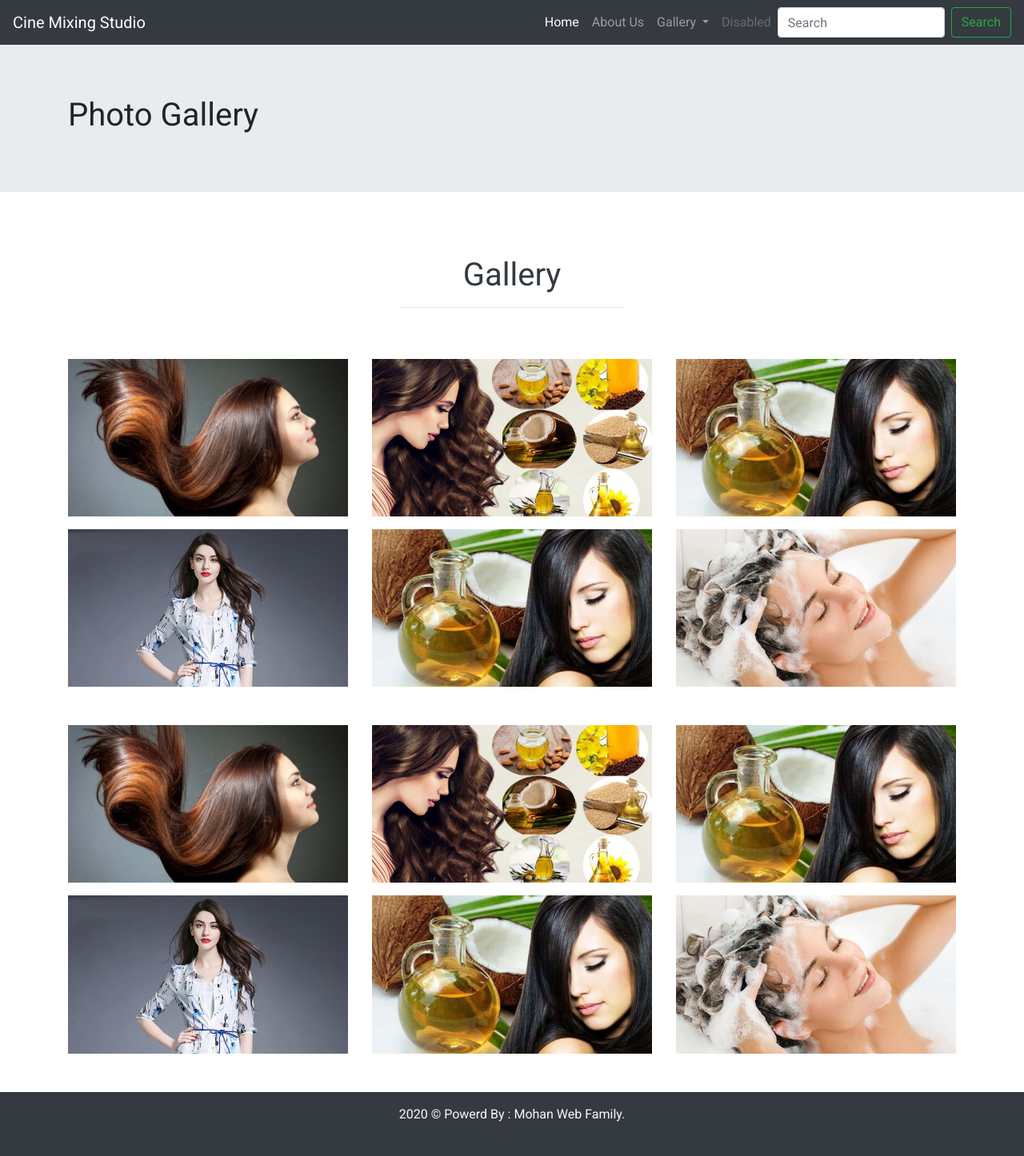
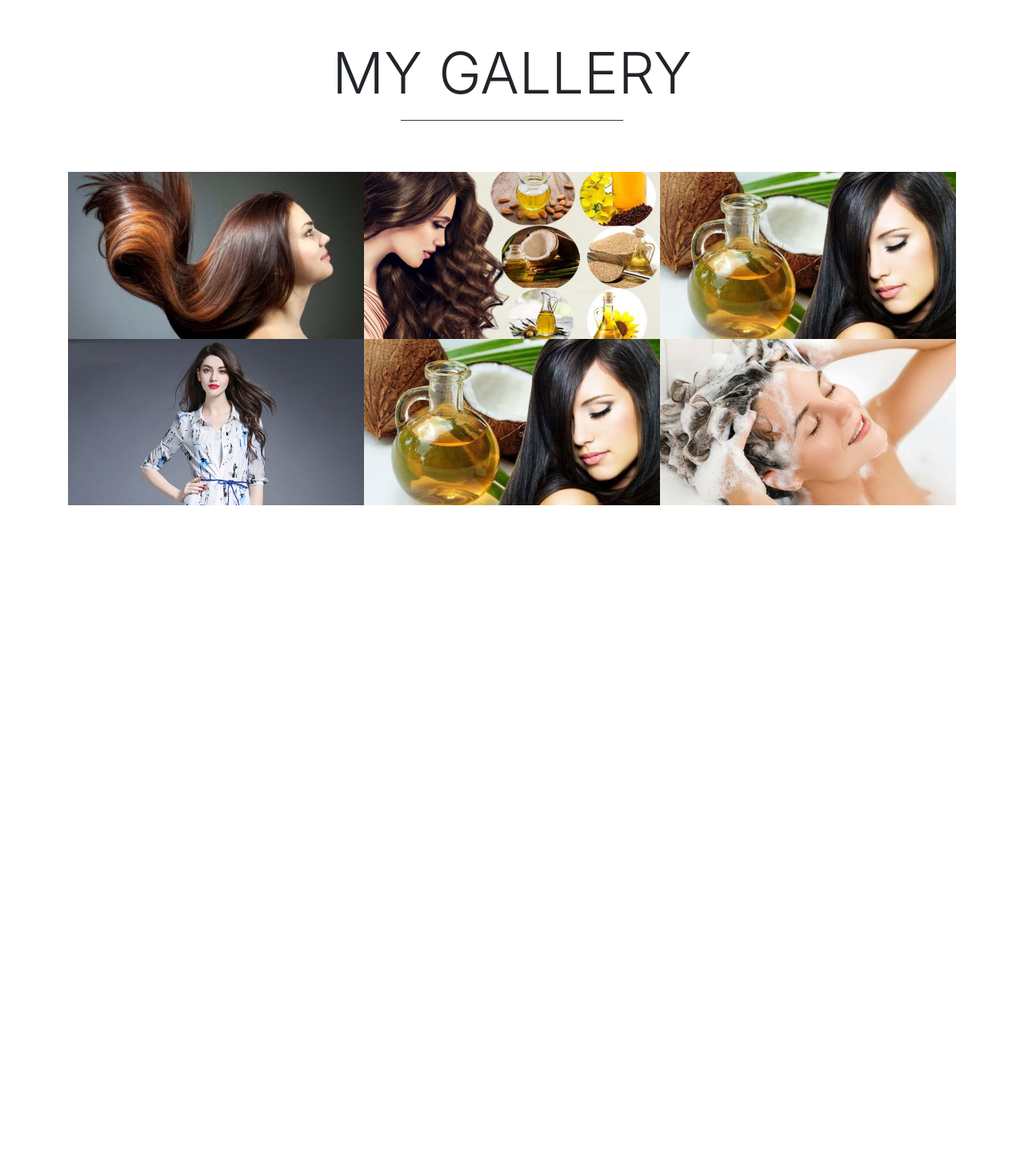
Before and after one commit to 4ogcafe/cinemixing, a plain HTML site: page photo.html in a window 1280 px wide. Shown: the whole page at 80% size. After the commit the page ends 800 px from the top, so only its background shows below. Drawn offline with nearby package versions, Linux system fonts and the light colour scheme.

Commit message:
Add files via upload

```diff
--- a/photo.html
+++ b/photo.html
@@ -1,121 +1,81 @@
 <!DOCTYPE html>
-<html>
+<html lang="en">
 <head>
   <title></title>
   <meta charset="utf-8">
   <meta name="viewport" content="width=device-width, initial-scale=1">
-	<link rel="stylesheet" href="https://maxcdn.bootstrapcdn.com/bootstrap/4.4.1/css/bootstrap.min.css">
-	<link href="https://fonts.googleapis.com/css?family=Roboto&display=swap" rel="stylesheet">
+  <link rel="stylesheet" href="https://maxcdn.bootstrapcdn.com/bootstrap/4.3.1/css/bootstrap.min.css">
+  <link rel="stylesheet" href="https://cdnjs.cloudflare.com/ajax/libs/magnific-popup.js/1.1.0/magnific-popup.min.css" />
 
-  <style>
-  	*{margin:0; padding: 0; font-family:Roboto;}
-  /* Make the image fully responsive */
-  .carousel-inner img {
-      width: 100%;
-      height: 100%;
-  }
-  </style>
 </head>
 <body>
-	<header>
-		<!-- nevigation start -->
-		<nav class="navbar navbar-expand-lg navbar-dark bg-dark">
-  <a class="navbar-brand" href="#">Cine Mixing Studio</a>
-  <button class="navbar-toggler" type="button" data-toggle="collapse" data-target="#navbarSupportedContent" aria-controls="navbarSupportedContent" aria-expanded="false" aria-label="Toggle navigation">
-    <span class="navbar-toggler-icon"></span>
-  </button>
 
-  <div class="collapse navbar-collapse" id="navbarSupportedContent">
-    <ul class="navbar-nav ml-auto">
-      <li class="nav-item active">
-        <a class="nav-link" href="index.html">Home <span class="sr-only">(current)</span></a>
-      </li>
-      <li class="nav-item">
-        <a class="nav-link" href="about.html">About Us</a>
-      </li>
-      <li class="nav-item dropdown">
-        <a class="nav-link dropdown-toggle" href="#" id="navbarDropdown" role="button" data-toggle="dropdown" aria-haspopup="true" aria-expanded="false">
-          Gallery
+<div class="container">
+ <div class="py-5">
+  <h1 class="text-center display-3"> MY GALLERY </h1>
+  <hr class="text-center w-25 border-dark">
+ </div>
+ <div class="row no-gutters gallerys">
+  <div class="col-lg-4 col-md-4 col-sm-6 col-12">
+   <a href="image/himg1.jpg" target="_blank">
+    <img src="image/himg1.jpg" class="img-fluid">
    </a>
-        <div class="dropdown-menu" aria-labelledby="navbarDropdown">
-          <a class="dropdown-item" href="photo.html">Photo</a>
-          <a class="dropdown-item" href="#">Video</a>
-          <div class="dropdown-divider"></div>
-          <a class="dropdown-item" href="#">Something else here</a>
   </div>
-      </li>
-      <li class="nav-item">
-        <a class="nav-link disabled" href="#" tabindex="-1" aria-disabled="true">Disabled</a>
-      </li>
-    </ul>
-    <form class="form-inline my-2 my-lg-0">
-      <input class="form-control mr-sm-2" type="search" placeholder="Search" aria-label="Search">
-      <button class="btn btn-outline-success my-2 my-sm-0" type="submit">Search</button>
-    </form>
+
+  <div class="col-lg-4 col-md-4 col-sm-6 col-12">
+   <a href="image/himg2.jpg" target="_blank">
+    <img src="image/himg2.jpg" class="img-fluid">
+   </a>
   </div>
-</nav>
-<!-- navigation end -->
 
-  <div class="jumbotron jumbotron-fluid">
-  <div class="container">
-    <h1>Photo Gallery</h1>
+  <div class="col-lg-4 col-md-4 col-sm-6 col-12">
+   <a href="image/himg3.jpg" target="_blank">
+    <img src="image/himg3.jpg" class="img-fluid">
+   </a>
   </div>
-</header>
 
-  <!-- gallery start -->
-  <section>
-    <div class="container">
-      <h1 class="text-dark text-center pt-5">Gallery</h1>
-        <hr class="mx-auto w-25 pb-5">
-      <div class="row">
-        <div class="col-md-2 col-lg-4 col-12 mb-3">
-          <img src="image/himg1.jpg" class="img-fluid">
+  <div class="col-lg-4 col-md-4 col-sm-6 col-12">
+   <a href="image/himg4.jpg" target="_blank">
+    <img src="image/himg4.jpg" class="img-fluid">
+   </a>
   </div>
-        <div class="col-md-2 col-lg-4 col-12 mb-3">
-          <img src="image/himg2.jpg" class="img-fluid">
+
+  <div class="col-lg-4 col-md-4 col-sm-6 col-12">
+   <a href="image/himg5.jpg" target="_blank">
+    <img src="image/himg5.jpg" class="img-fluid">
+   </a>
   </div>
-        <div class="col-md-2 col-lg-4 col-12 mb-3">
-          <img src="image/himg3.jpg" class="img-fluid">
-        </div>
-        <div class="col-md-2 col-lg-4 col-12 mb-3">
-          <img src="image/himg4.jpg" class="img-fluid">
-        </div>
-        <div class="col-md-2 col-lg-4 col-12 mb-3">
-          <img src="image/himg5.jpg" class="img-fluid">
-        </div>
-        <div class="col-md-2 col-lg-4 col-12 mb-5">
+
+  <div class="col-lg-4 col-md-4 col-sm-6 col-12">
+   <a href="image/himg6.jpg" target="_blank">
     <img src="image/himg6.jpg" class="img-fluid">
-        </div>
-        <div class="col-md-2 col-lg-4 col-12 mb-3">
-          <img src="image/himg1.jpg" class="img-fluid">
-        </div>
-        <div class="col-md-2 col-lg-4 col-12 mb-3">
-          <img src="image/himg2.jpg" class="img-fluid">
-        </div>
-        <div class="col-md-2 col-lg-4 col-12 mb-3">
-          <img src="image/himg3.jpg" class="img-fluid">
-        </div>
-        <div class="col-md-2 col-lg-4 col-12 mb-3">
-          <img src="image/himg4.jpg" class="img-fluid">
-        </div>
-        <div class="col-md-2 col-lg-4 col-12 mb-3">
-          <img src="image/himg5.jpg" class="img-fluid">
-        </div>
-        <div class="col-md-2 col-lg-4 col-12 mb-5">
-          <img src="image/himg6.jpg" class="img-fluid">
+   </a>
   </div>
  </div>
 </div>
-  </section>
-  <!-- gallery end -->
 
-<!-- footer start -->
-<footer class="bg-dark text-light pb-4 text-center pt-3">
-  <p> 2020 &copy; Powerd By : Mohan Web Family.</p>
-</footer>
-<!-- footer end -->
-<script src="https://ajax.googleapis.com/ajax/libs/jquery/3.4.1/jquery.min.js"></script>
-  <script src="https://cdnjs.cloudflare.com/ajax/libs/popper.js/1.16.0/umd/popper.min.js"></script>
-  <script src="https://maxcdn.bootstrapcdn.com/bootstrap/4.4.1/js/bootstrap.min.js"></script>
+
+
+
+
+
+
+  <script src="https://ajax.googleapis.com/ajax/libs/jquery/3.3.1/jquery.min.js"></script>
+  <script src="https://cdnjs.cloudflare.com/ajax/libs/popper.js/1.14.7/umd/popper.min.js"></script>
+  <script src="https://maxcdn.bootstrapcdn.com/bootstrap/4.3.1/js/bootstrap.min.js"></script>
+  <script src="https://cdnjs.cloudflare.com/ajax/libs/magnific-popup.js/1.1.0/jquery.magnific-popup.min.js"></script>
+
+  <script>
+   $(document).ready(function(){
+    $('.gallerys').magnificPopup({
+     type: 'image',
+     delegate: 'a',
+     gallery: {
+      enabled : true
+     }
+    });
+   });
+  </script>
+
 </body>
 </html>
```
Lines whose indentation alone changed are shown as unchanged.
